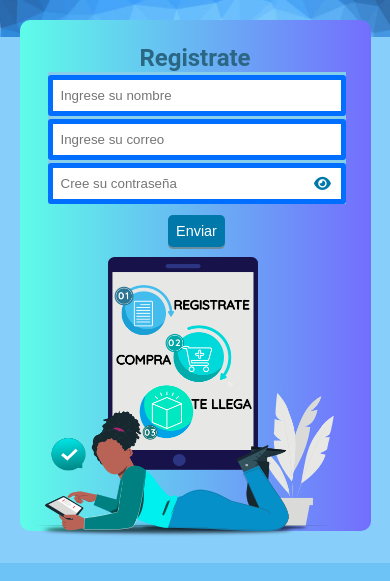
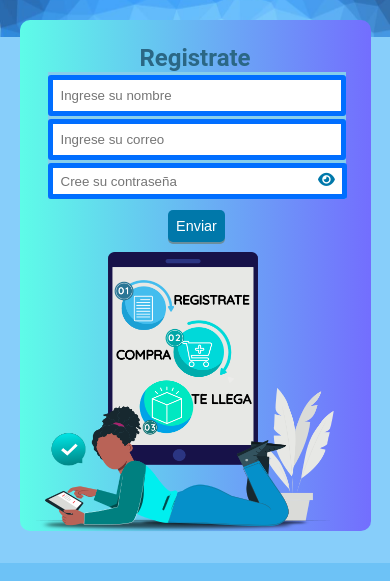
Before and after one commit to BERNUXX/tiendauy, a plain HTML site: page subpages/Registro.html in a window 390 px wide. Shown: the part 119-700 px from the top of the page. Drawn offline with Linux system fonts and the light colour scheme; files whose address does not match are found by name.

Commit message:
sasadsad

```diff
--- a/CSS/estilos.css
+++ b/CSS/estilos.css
@@ -243,6 +243,7 @@ body {
     border-radius: 3px;
     margin-top: 3px;
     outline: none;
+    width: 100%;
 }
 
 .registroImg {
@@ -288,9 +289,10 @@ body {
     position: absolute;
     align-items: center;
     justify-content: center;
-    height: 48px;
-    top: 352px;
-    left: 320px;
+    height: 59px;
+    /* left: 4px; */
+    /* right: 252px; */
+    /* margin-left: 17px; */
     color: #1e1e1c;
     background-color: none;
 }
@@ -305,8 +307,15 @@ body {
 }
 .fa-solid.fa-eye {
     font-size: 15px;
-    color:#0078AA;
+    margin-left: -40px;
+    /* right: 11px; */color:#0078AA;
     cursor: pointer;
+}
+.contCont {
+    width: 299px;
+    height: 39px;
+    display: flex;
+    justify-content: flex-end;
 }
 
 
@@ -813,34 +822,3 @@ section .sinCompras .sinComprasText .texto .textnc {
         margin-top: 1rem;
     }
 }
-@media screen and (max-width:1440px) {
-    .showLabel {
-        display: flex;
-        position: absolute;
-        align-items: center;
-        justify-content: center;
-        height: 48px;
-        top: 363px;
-        left: 493px;
-        color: #1e1e1c;}
-}
-@media screen and (max-width:1024px) {
-    .showLabel {
-
-        top: 363px;
-        left: 472px;}
-}
-@media screen and (max-width:768px) {
-    .showLabel {
-    top: 418px;
-    left: 331px;
-    }
-
-}
-@media screen and (max-width:425px) {
-    .showLabel {
-        top: 288px;
-        left: 314px;
-    }
-
-}
--- a/subpages/Registro.html
+++ b/subpages/Registro.html
@@ -68,10 +68,11 @@
                 <input  class="holder" type="text" id="nombre" placeholder="Ingrese su nombre" required>
 
                 <input class="holder" type="email" id="email" placeholder="Ingrese su correo" required>
-
-                <input type="checkbox" name="" id="showPass">
-                <label class="showLabel" for="showPass"> <i class="fa-solid fa-eye"></i></label>
-                <input class="holder" type="text" id="password" placeholder="Cree su contraseña" required>
+                <div class="contCont">
+                    <input type="checkbox" name="" id="showPass">
+                    <label class="showLabel" for="showPass"> <i class="fa-solid fa-eye"></i></label>
+                    <input class="holder" type="text" id="password" placeholder="Cree su contraseña" required>
+                </div>
             </div>
             <div class="sendHold">
              <input type="submit" value="Enviar" id="sendBttm">
```
